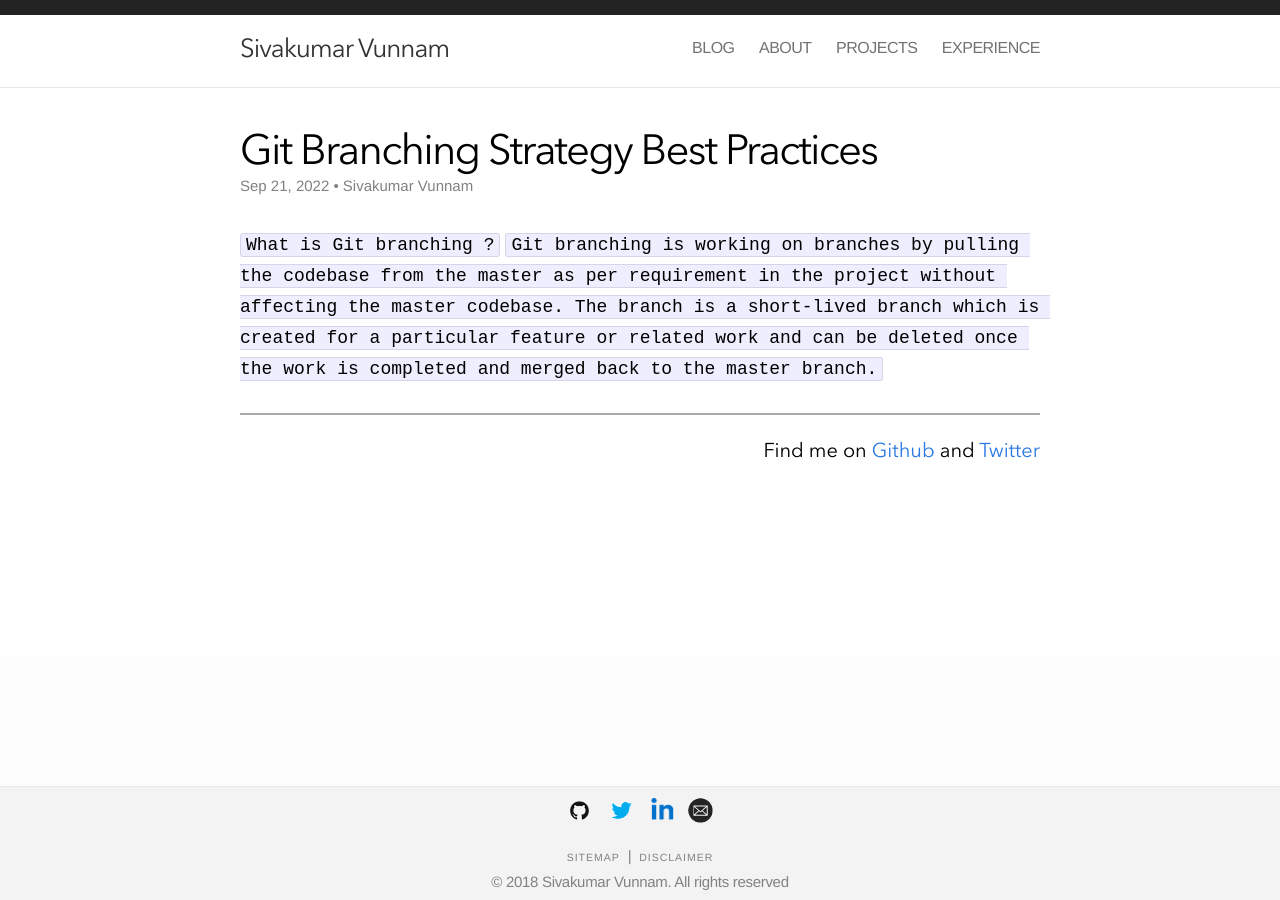
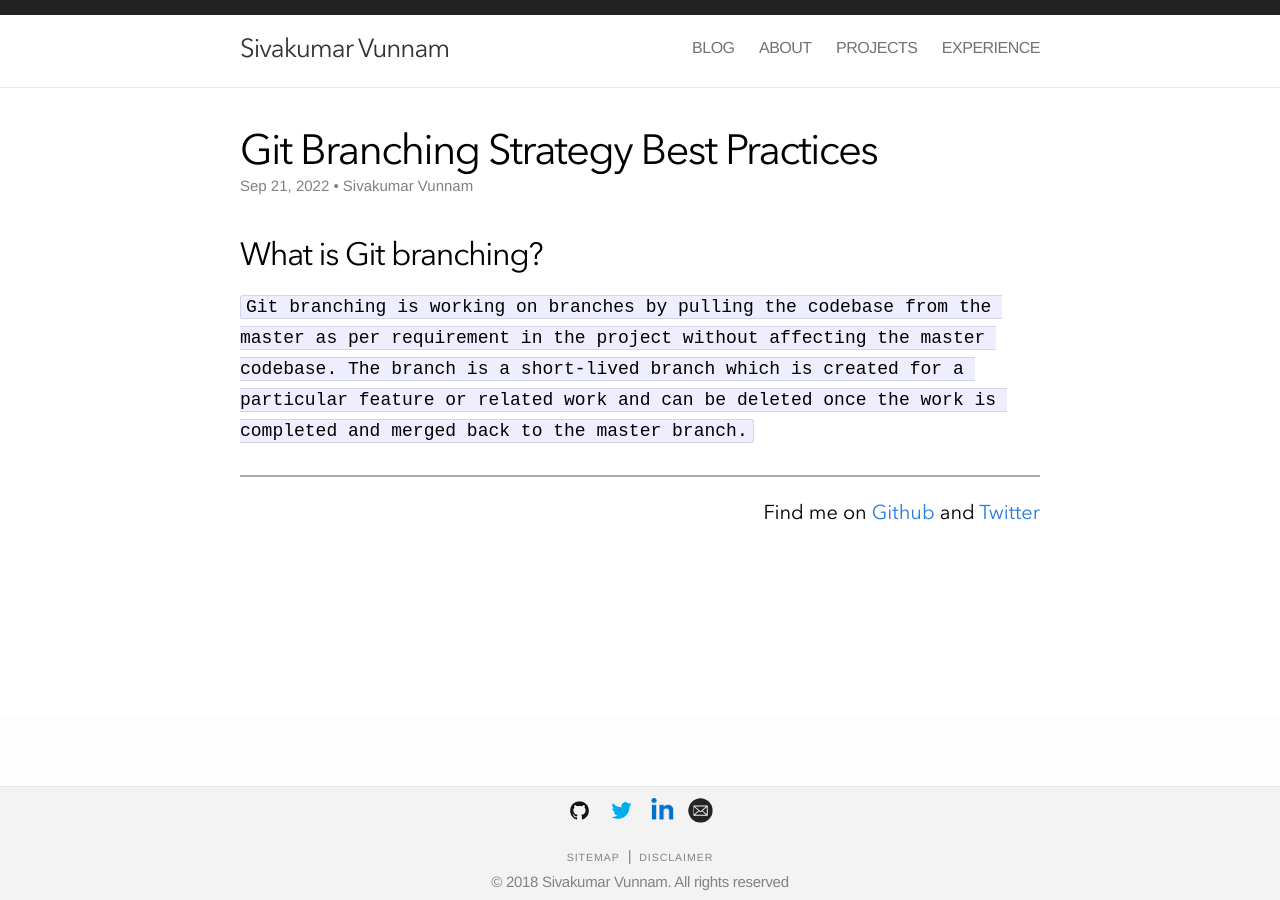
Before and after one commit to sivakumarvunnam/sivakumarvunnam.github.io, a Jekyll site: the page built from _posts/2022-09-21-Git-Branching-Strategy.md, in a window 1280 px wide. Built offline with Jekyll 4.4.1, drawn with Linux system fonts in a browser that asks for light colours; nearby versions of some CDN libraries; comment, search, counter and statistics services are not loaded.

````diff
--- a/_posts/2022-09-21-Git-Branching-Strategy.md
+++ b/_posts/2022-09-21-Git-Branching-Strategy.md
@@ -7,5 +7,6 @@ excerpt: "In this article we are going to cover Git Branching Strategy Best Prac
 keywords: Git, Github, DevOps
 draft: false
 ---
-`What is Git branching ?`
+What is Git branching?
+---------------
 ```Git branching is working on branches by pulling the codebase from the master as per requirement in the project without affecting the master codebase. The branch is a short-lived branch which is created for a particular feature or related work and can be deleted once the work is completed and merged back to the master branch.```
````
